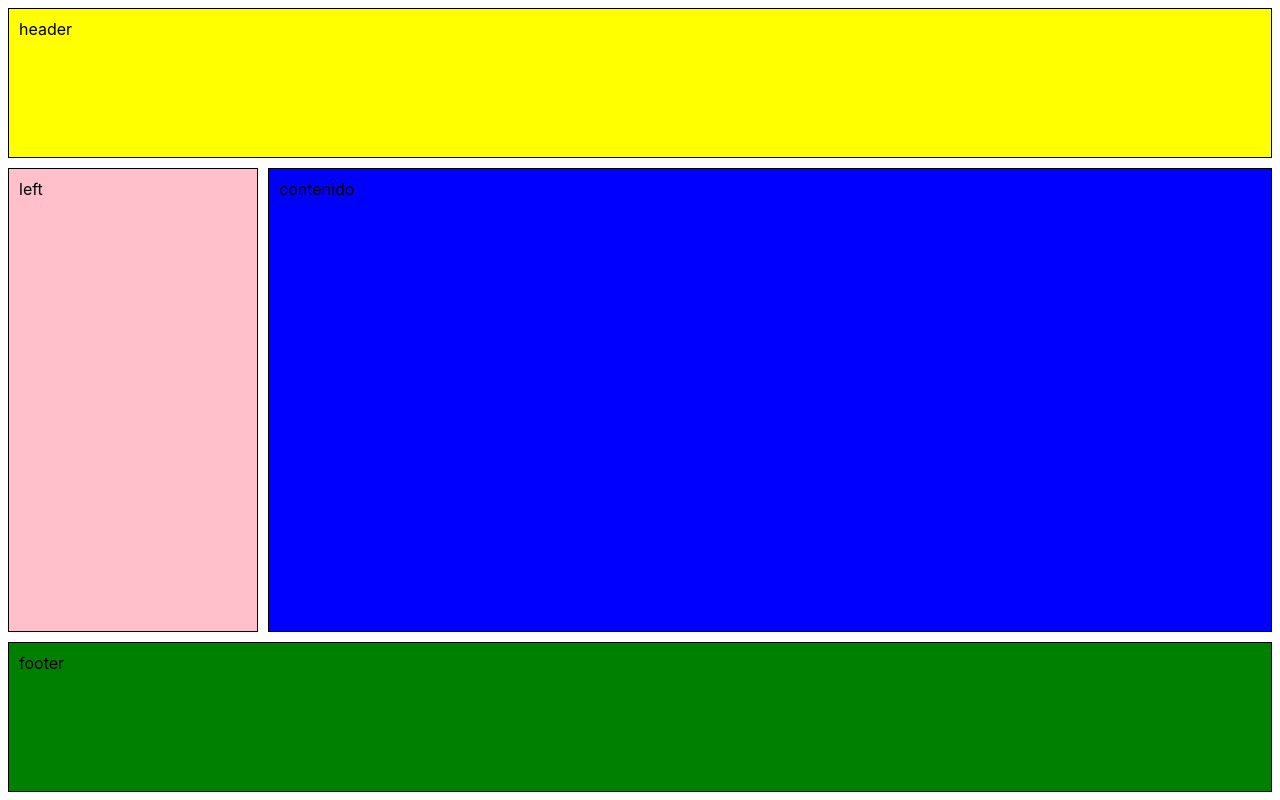
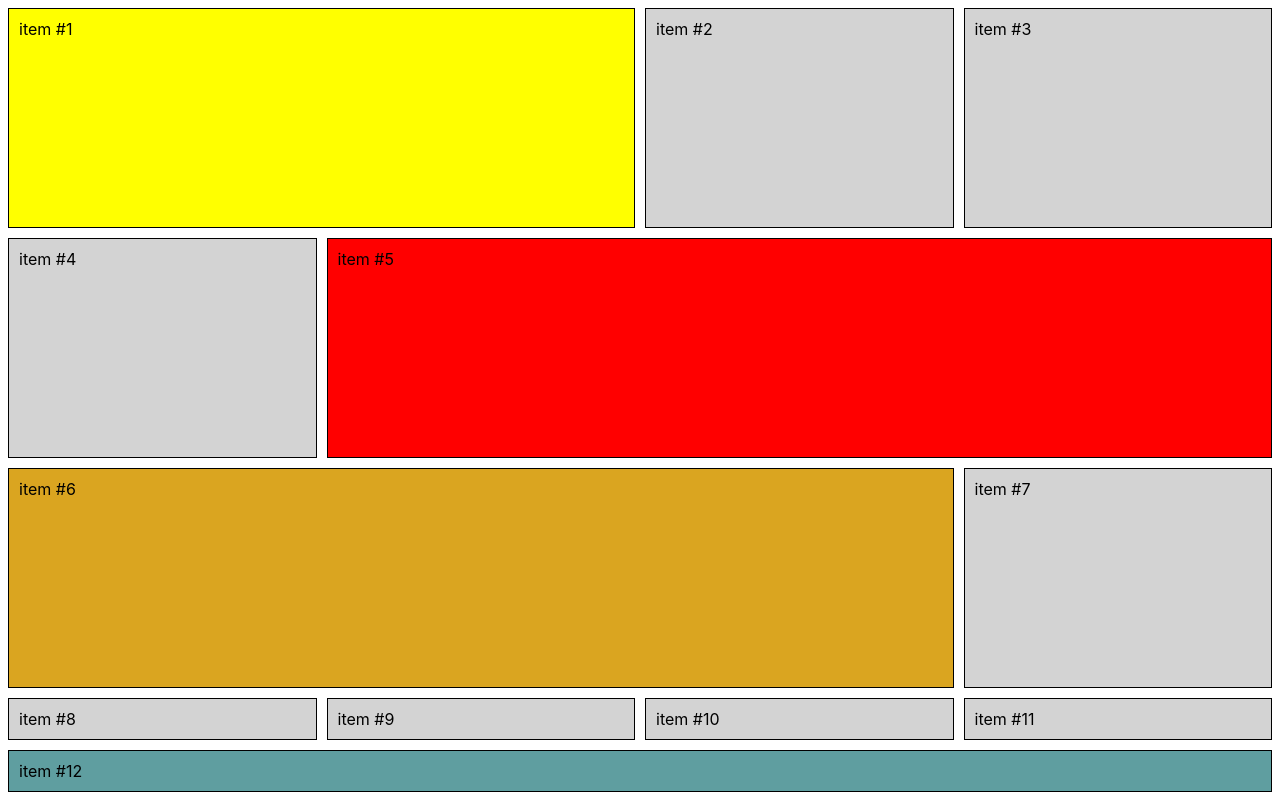
Before and after one commit to manuelalferez/CSS_grid_fundamentos, a plain HTML site: page index.html in a window 1280 px wide. Drawn offline with Linux system fonts and the light colour scheme.

Commit message:
definiendo tamaño de columnas dentro de un grid

```diff
--- a/index.html
+++ b/index.html
@@ -5,18 +5,14 @@
     <meta charset="UTF-8">
     <meta name="viewport" content="width=device-width, initial-scale=1.0">
     <meta http-equiv="X-UA-Compatible" content="ie=edge">
-    <title>Areas</title>
+    <title>Tamaño de columnas</title>
     <style>
         .container {
             font-family: -apple-system, BlinkMacSystemFont, 'Segoe UI', Roboto, Oxygen, Ubuntu, Cantarell, 'Open Sans', 'Helvetica Neue', sans-serif;
             display: grid;
-            /*             grid-template-columns: 250px 250px 400px 200px;
-            grid-template-rows: 200px 100px; */
-            grid-template: 150px 1fr 150px /  250px 1fr;
-       /*      column-gap: 10px;
-            row-gap: 10px; */
+            grid-template-columns: repeat(4,1fr);
+            grid-template-rows: repeat(3,1fr);
             grid-gap: 10px;
-            grid-template-areas: "header header" "left content" "footer footer";
             height: 98vh;
         }
 
@@ -25,31 +21,42 @@
             border: 1px solid black;
             padding: 10px;
         }
-        .header{
-            grid-area: header;
+
+        .item:nth-of-type(1){
             background: yellow;
+            grid-column-start: 1;
+            grid-column-end: 3;
         }
-        .left{
-            grid-area: left;
-            background: pink;
+        .item:nth-of-type(5){
+            grid-column-start: 2;
+            grid-column-end: -1;
+            background: red;
         }
-        .content{
-            grid-area: content;
-            background: blue;
+        .item:nth-of-type(6){
+            background: goldenrod;
+            grid-column: 1 / 4;
         }
-        .footer{
-            grid-area: footer;
-            background: green;
+        .item:nth-of-type(12){
+            grid-column: 1 / span 4;
+            background: cadetblue;
         }
     </style>
 </head>
 
 <body>
     <section class="container">
-        <div class="item header">header</div>
-        <div class="item left">left</div>
-        <div class="item content">contenido</div>
-        <div class="item footer">footer</div>
+        <div class="item">item #1</div>
+        <div class="item">item #2</div>
+        <div class="item">item #3</div>
+        <div class="item">item #4</div>
+        <div class="item">item #5</div>
+        <div class="item">item #6</div>
+        <div class="item">item #7</div>
+        <div class="item">item #8</div>
+        <div class="item">item #9</div>
+        <div class="item">item #10</div>
+        <div class="item">item #11</div>
+        <div class="item">item #12</div>
     </section>
 </body>
 
```
